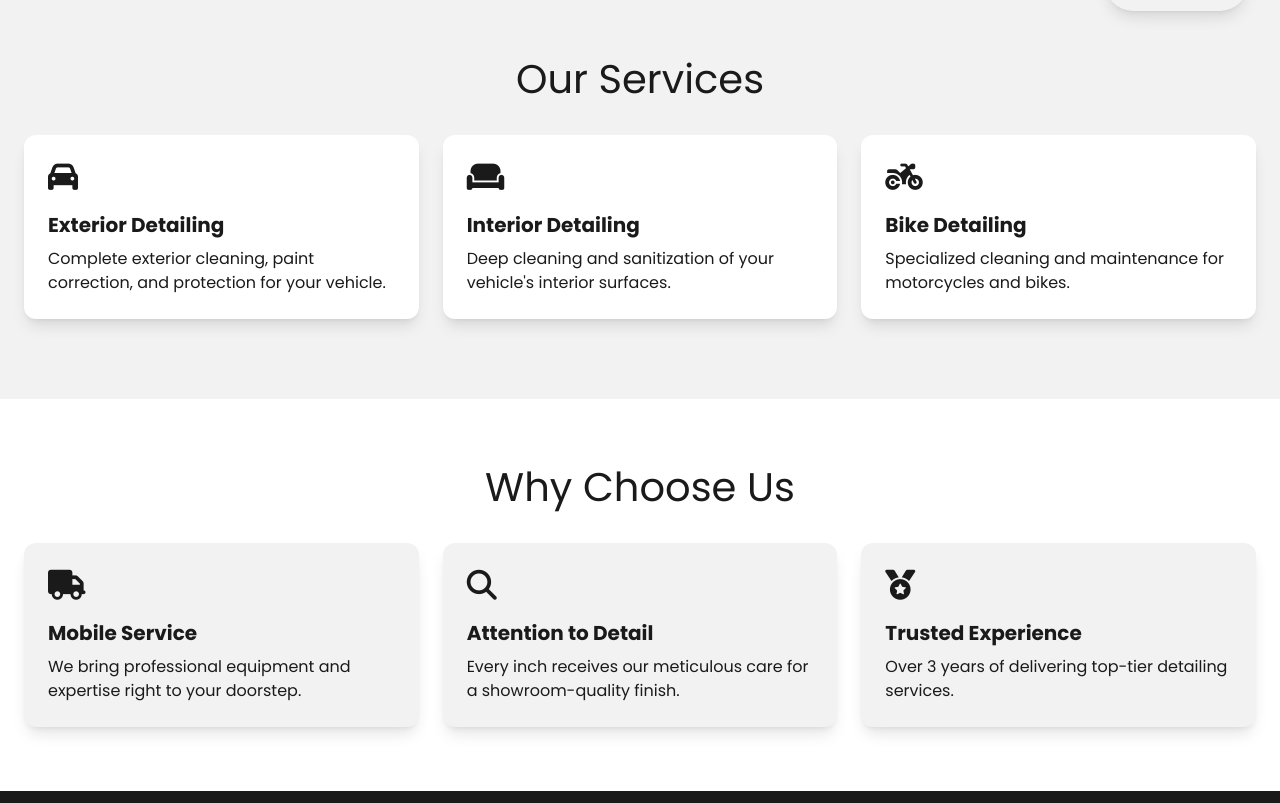
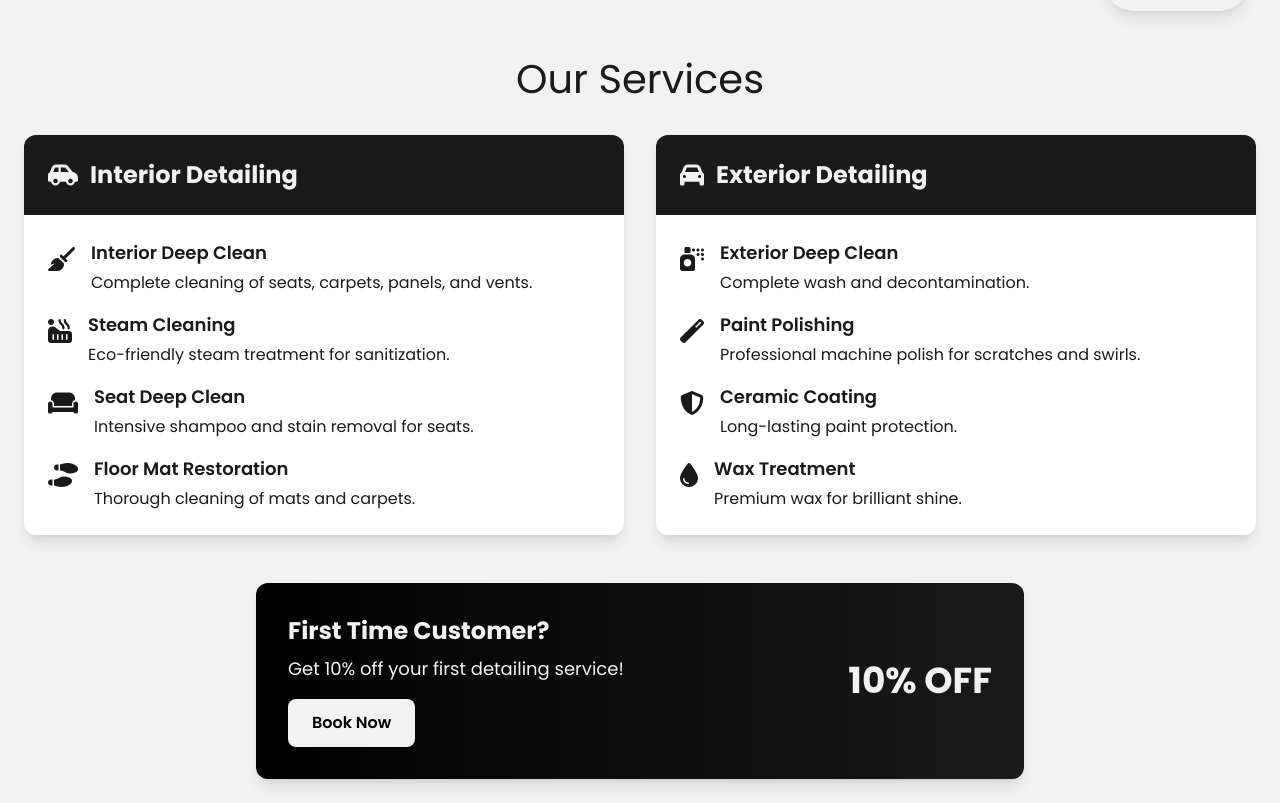
Before and after one commit to TheEnglishDutchman/passiondetailing.github.io, a website: page index.html in a window 1280 px wide. Shown: the part 757-1560 px from the top of the page. Drawn offline with nearby package versions, Linux system fonts and the light colour scheme.

Commit message:
Update services section with detailed service listings

```diff
--- a/index.html
+++ b/index.html
@@ -194,21 +194,105 @@
     <section id="services" class="py-16 bg-[#F2F2F2]">
         <div class="container">
             <h2 class="section-title text-center text-[#1A1A1A]">Our Services</h2>
-            <div class="grid md:grid-cols-2 lg:grid-cols-3 gap-6">
-                <div class="service-item bg-white rounded-xl shadow-lg p-6">
-                    <i class="fas fa-car text-3xl text-[#1A1A1A] mb-4"></i>
-                    <h3 class="text-xl font-bold mb-2 text-[#1A1A1A]">Exterior Detailing</h3>
-                    <p class="text-[#1A1A1A]">Complete exterior cleaning, paint correction, and protection for your vehicle.</p>
+
+            <!-- Service Categories -->
+            <div class="grid md:grid-cols-2 gap-8 mb-12">
+                <!-- Interior Detailing -->
+                <div class="bg-white rounded-xl shadow-lg overflow-hidden">
+                    <div class="bg-[#1A1A1A] p-6">
+                        <h3 class="text-2xl font-bold text-[#F2F2F2] flex items-center">
+                            <i class="fas fa-car-side mr-3"></i>Interior Detailing
+                        </h3>
+                    </div>
+                    <div class="p-6">
+                        <div class="grid gap-4">
+                            <div class="flex items-start gap-4">
+                                <i class="fas fa-broom text-2xl text-[#1A1A1A] mt-1"></i>
+                                <div>
+                                    <h4 class="text-lg font-semibold mb-1 text-[#1A1A1A]">Interior Deep Clean</h4>
+                                    <p class="text-[#1A1A1A]">Complete cleaning of seats, carpets, panels, and vents.</p>
+                                </div>
+                            </div>
+                            <div class="flex items-start gap-4">
+                                <i class="fas fa-hot-tub text-2xl text-[#1A1A1A] mt-1"></i>
+                                <div>
+                                    <h4 class="text-lg font-semibold mb-1 text-[#1A1A1A]">Steam Cleaning</h4>
+                                    <p class="text-[#1A1A1A]">Eco-friendly steam treatment for sanitization.</p>
+                                </div>
+                            </div>
+                            <div class="flex items-start gap-4">
+                                <i class="fas fa-couch text-2xl text-[#1A1A1A] mt-1"></i>
+                                <div>
+                                    <h4 class="text-lg font-semibold mb-1 text-[#1A1A1A]">Seat Deep Clean</h4>
+                                    <p class="text-[#1A1A1A]">Intensive shampoo and stain removal for seats.</p>
+                                </div>
+                            </div>
+                            <div class="flex items-start gap-4">
+                                <i class="fas fa-shoe-prints text-2xl text-[#1A1A1A] mt-1"></i>
+                                <div>
+                                    <h4 class="text-lg font-semibold mb-1 text-[#1A1A1A]">Floor Mat Restoration</h4>
+                                    <p class="text-[#1A1A1A]">Thorough cleaning of mats and carpets.</p>
+                                </div>
+                            </div>
+                        </div>
+                    </div>
                 </div>
-                <div class="service-item bg-white rounded-xl shadow-lg p-6">
-                    <i class="fas fa-couch text-3xl text-[#1A1A1A] mb-4"></i>
-                    <h3 class="text-xl font-bold mb-2 text-[#1A1A1A]">Interior Detailing</h3>
-                    <p class="text-[#1A1A1A]">Deep cleaning and sanitization of your vehicle's interior surfaces.</p>
+
+                <!-- Exterior Detailing -->
+                <div class="bg-white rounded-xl shadow-lg overflow-hidden">
+                    <div class="bg-[#1A1A1A] p-6">
+                        <h3 class="text-2xl font-bold text-[#F2F2F2] flex items-center">
+                            <i class="fas fa-car text-2xl mr-3"></i>Exterior Detailing
+                        </h3>
+                    </div>
+                    <div class="p-6">
+                        <div class="grid gap-4">
+                            <div class="flex items-start gap-4">
+                                <i class="fas fa-spray-can text-2xl text-[#1A1A1A] mt-1"></i>
+                                <div>
+                                    <h4 class="text-lg font-semibold mb-1 text-[#1A1A1A]">Exterior Deep Clean</h4>
+                                    <p class="text-[#1A1A1A]">Complete wash and decontamination.</p>
+                                </div>
+                            </div>
+                            <div class="flex items-start gap-4">
+                                <i class="fas fa-magic text-2xl text-[#1A1A1A] mt-1"></i>
+                                <div>
+                                    <h4 class="text-lg font-semibold mb-1 text-[#1A1A1A]">Paint Polishing</h4>
+                                    <p class="text-[#1A1A1A]">Professional machine polish for scratches and swirls.</p>
+                                </div>
+                            </div>
+                            <div class="flex items-start gap-4">
+                                <i class="fas fa-shield-alt text-2xl text-[#1A1A1A] mt-1"></i>
+                                <div>
+                                    <h4 class="text-lg font-semibold mb-1 text-[#1A1A1A]">Ceramic Coating</h4>
+                                    <p class="text-[#1A1A1A]">Long-lasting paint protection.</p>
+                                </div>
+                            </div>
+                            <div class="flex items-start gap-4">
+                                <i class="fas fa-tint text-2xl text-[#1A1A1A] mt-1"></i>
+                                <div>
+                                    <h4 class="text-lg font-semibold mb-1 text-[#1A1A1A]">Wax Treatment</h4>
+                                    <p class="text-[#1A1A1A]">Premium wax for brilliant shine.</p>
+                                </div>
+                            </div>
+                        </div>
+                    </div>
                 </div>
-                <div class="service-item bg-white rounded-xl shadow-lg p-6">
-                    <i class="fas fa-motorcycle text-3xl text-[#1A1A1A] mb-4"></i>
-                    <h3 class="text-xl font-bold mb-2 text-[#1A1A1A]">Bike Detailing</h3>
-                    <p class="text-[#1A1A1A]">Specialized cleaning and maintenance for motorcycles and bikes.</p>
+            </div>
+
+            <!-- Special Offer Card -->
+            <div class="max-w-3xl mx-auto bg-gradient-to-r from-[#000000] to-[#1A1A1A] rounded-xl p-8 text-[#F2F2F2] shadow-lg">
+                <div class="flex flex-col md:flex-row items-center justify-between gap-6">
+                    <div>
+                        <h3 class="text-2xl font-bold mb-2">First Time Customer?</h3>
+                        <p class="text-lg mb-4">Get 10% off your first detailing service!</p>
+                        <a href="#contact" class="inline-block bg-[#F2F2F2] text-[#000000] px-6 py-3 rounded-lg font-semibold hover:bg-[#1A1A1A] hover:text-[#F2F2F2] transition duration-300">
+                            Book Now
+                        </a>
+                    </div>
+                    <div class="text-4xl font-bold">
+                        10% OFF
+                    </div>
                 </div>
             </div>
         </div>
```
